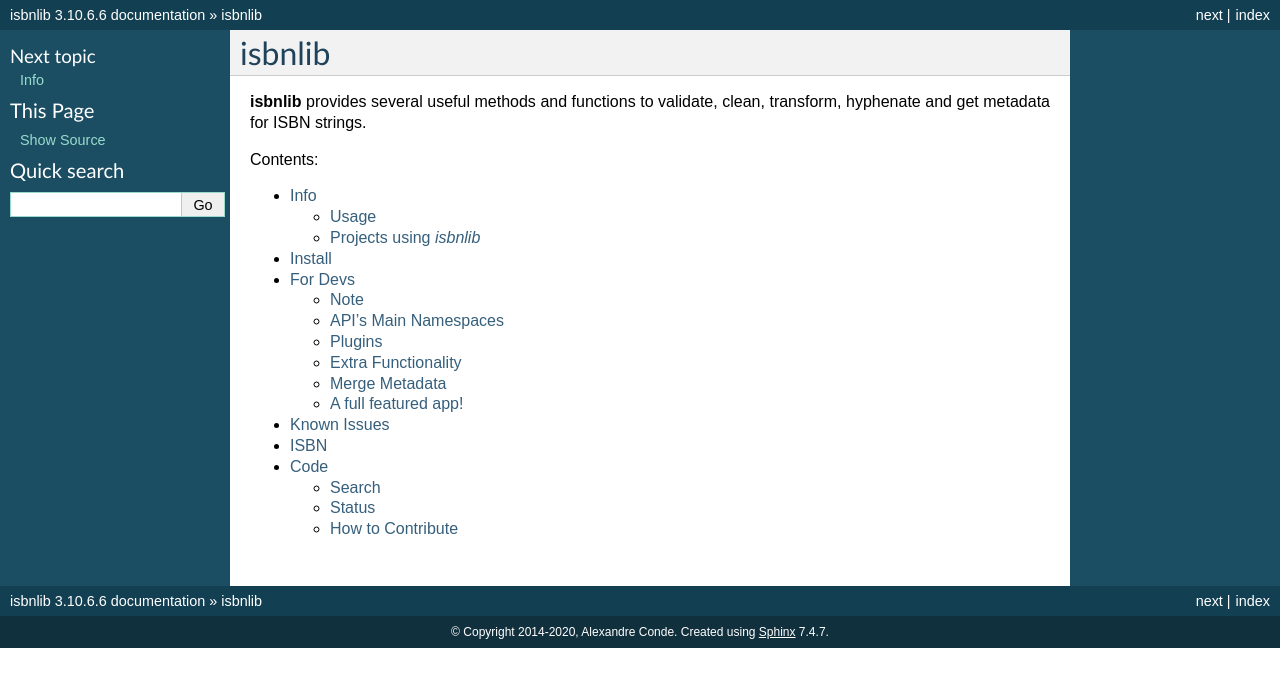
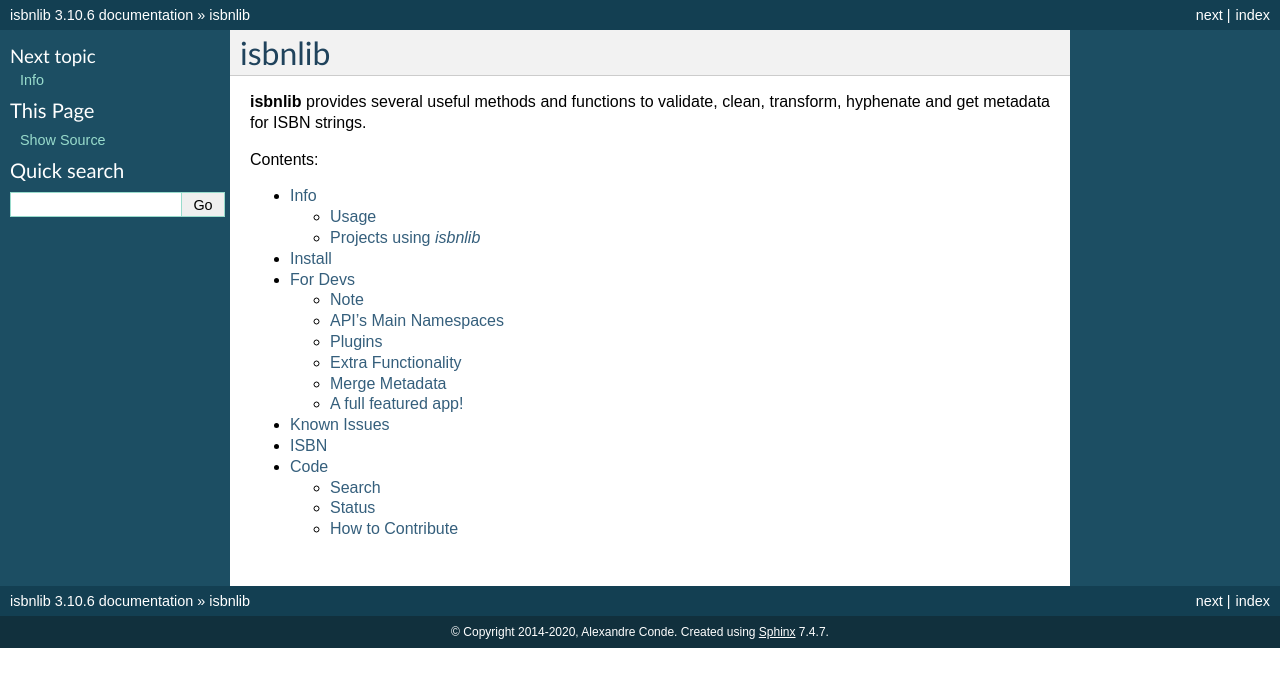
Before and after one commit to rysto3/isbnlib, a Sphinx documentation site: the page built from docs/index.rst, in a window 1280 px wide. Shown: the top 687 px of the page. Built offline with Sphinx 7.4.7, drawn with Linux system fonts in a browser that asks for light colours.

Commit message:
fix version

```diff
--- a/docs/conf.py
+++ b/docs/conf.py
@@ -60,9 +60,9 @@
 # built documents.
 #
 # The short X.Y version.
-version = '3.10.6'
+version = '3.10'
 # The full version, including alpha/beta/rc tags.
-release = '3.10.6.6'
+release = '3.10.6'
 
 # The language for content autogenerated by Sphinx. Refer to documentation
 # for a list of supported languages.
```
